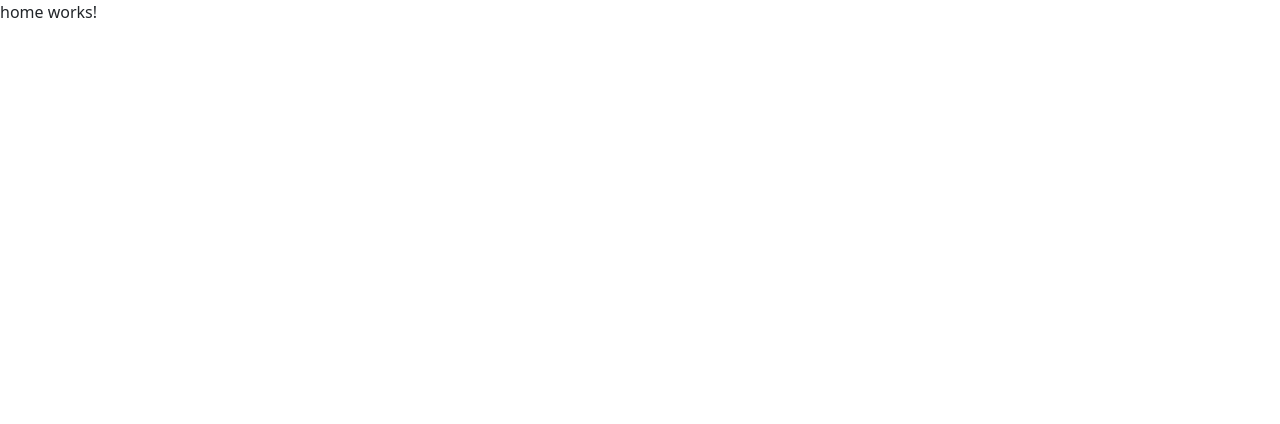
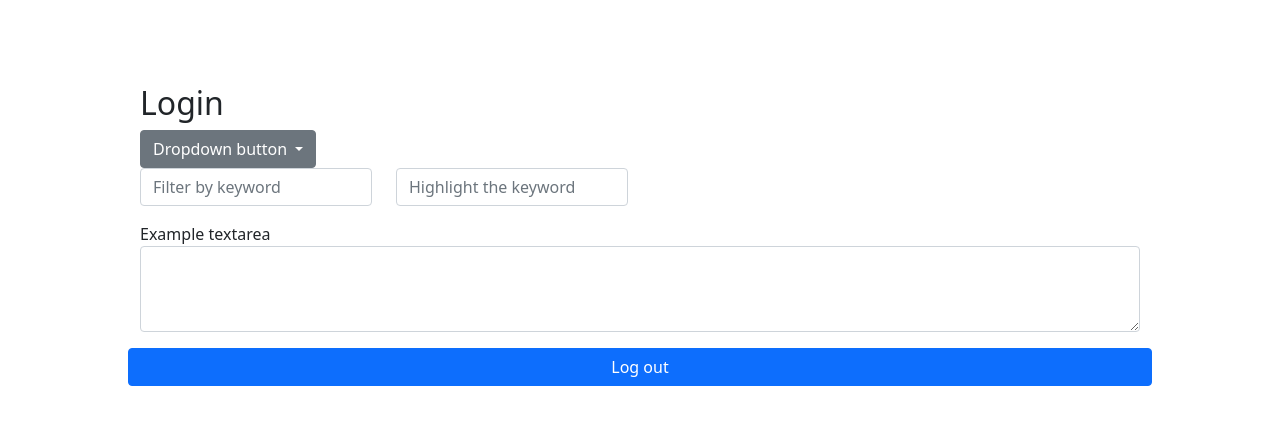
Before and after one commit to Kmzbch/Skycope-Log-Viewer-Client, an Angular app: page /home in a window 1280 px wide. Shown: the top 424 px of the page. Built offline with nearby package versions, Linux system fonts and the light colour scheme.

Commit message:
home form added

```diff
--- a/src/app/app.component.ts
+++ b/src/app/app.component.ts
@@ -18,9 +18,4 @@ export class AppComponent {
       this.authService.currentUser.subscribe(x => this.currentUser = x);
   }
 
-  logout() {
-      this.authService.logout();
-      this.router.navigate(['/login']);
-  }
-
 }
--- a/src/app/pages/home/home.component.html
+++ b/src/app/pages/home/home.component.html
@@ -1 +1,50 @@
-<p>home works!</p>
+<div class="container col-md-3 mb-3">
+  <h2>Login</h2>
+
+
+  <div class="row">
+    <div class="dropdown">
+      <button
+        class="btn btn-secondary dropdown-toggle"
+        type="button"
+        id="dropdownMenuButton1"
+        data-bs-toggle="dropdown"
+        aria-expanded="false"
+      >
+        Dropdown button
+      </button>
+      <ul class="dropdown-menu" aria-labelledby="dropdownMenuButton1">
+        <li><a class="dropdown-item" href="#">Action</a></li>
+        <li><a class="dropdown-item" href="#">Another action</a></li>
+        <li><a class="dropdown-item" href="#">Something else here</a></li>
+      </ul>
+    </div>
+    <div class="col-md-3 mb-3">
+      <input
+        type="text"
+        class="form-control"
+        id="filter"
+        placeholder="Filter by keyword"
+      />
+    </div>
+    <div class="col-md-3 mb-3">
+      <input
+        type="text"
+        class="form-control"
+        id="highlighter"
+        placeholder="Highlight the keyword"
+      />
+    </div>
+
+    <div class="mb-3">
+      <label for="exampleFormControlTextarea1">Example textarea</label>
+      <textarea
+        class="form-control"
+        id="exampleFormControlTextarea1"
+        rows="3"
+      ></textarea>
+    </div>
+    <button type="submit" class="btn btn-primary" (click)="logout()">Log out</button>
+
+  </div>
+</div>
--- a/src/app/pages/home/home.component.scss
+++ b/src/app/pages/home/home.component.scss
@@ -0,0 +1,14 @@
+html{
+    overflow: hidden;
+  }
+
+.container {
+    width: 1024px;
+    height: 700px;
+    position: absolute;
+    top: 0;
+    bottom: 0;
+    left: 0;
+    right: 0;
+    margin: auto;
+  }
--- a/src/app/pages/home/home.component.ts
+++ b/src/app/pages/home/home.component.ts
@@ -1,15 +1,23 @@
 import { Component, OnInit } from '@angular/core';
+import { Router } from '@angular/router';
+import { AuthService } from 'src/app/shared-services/auth.service';
 
 @Component({
-  selector: 'app-home',
-  templateUrl: './home.component.html',
-  styleUrls: ['./home.component.scss']
+    selector: 'app-home',
+    templateUrl: './home.component.html',
+    styleUrls: [
+        './home.component.scss'
+    ]
 })
 export class HomeComponent implements OnInit {
+    constructor(private router: Router, private authService: AuthService) {}
 
-  constructor() { }
+    ngOnInit(): void {}
 
-  ngOnInit(): void {
-  }
-
+    logout() {
+        this.authService.logout();
+        this.router.navigate([
+            '/login'
+        ]);
+    }
 }
```
